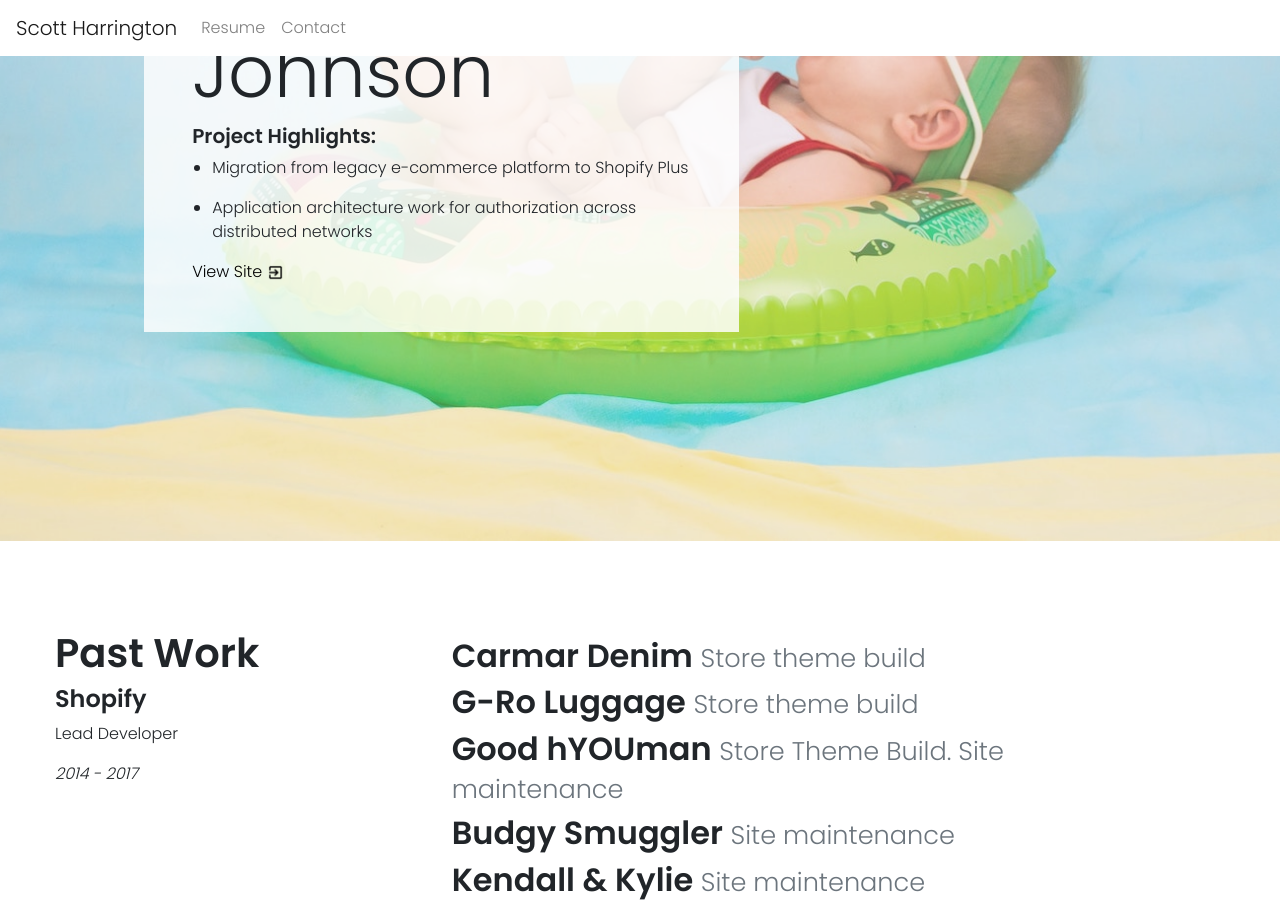
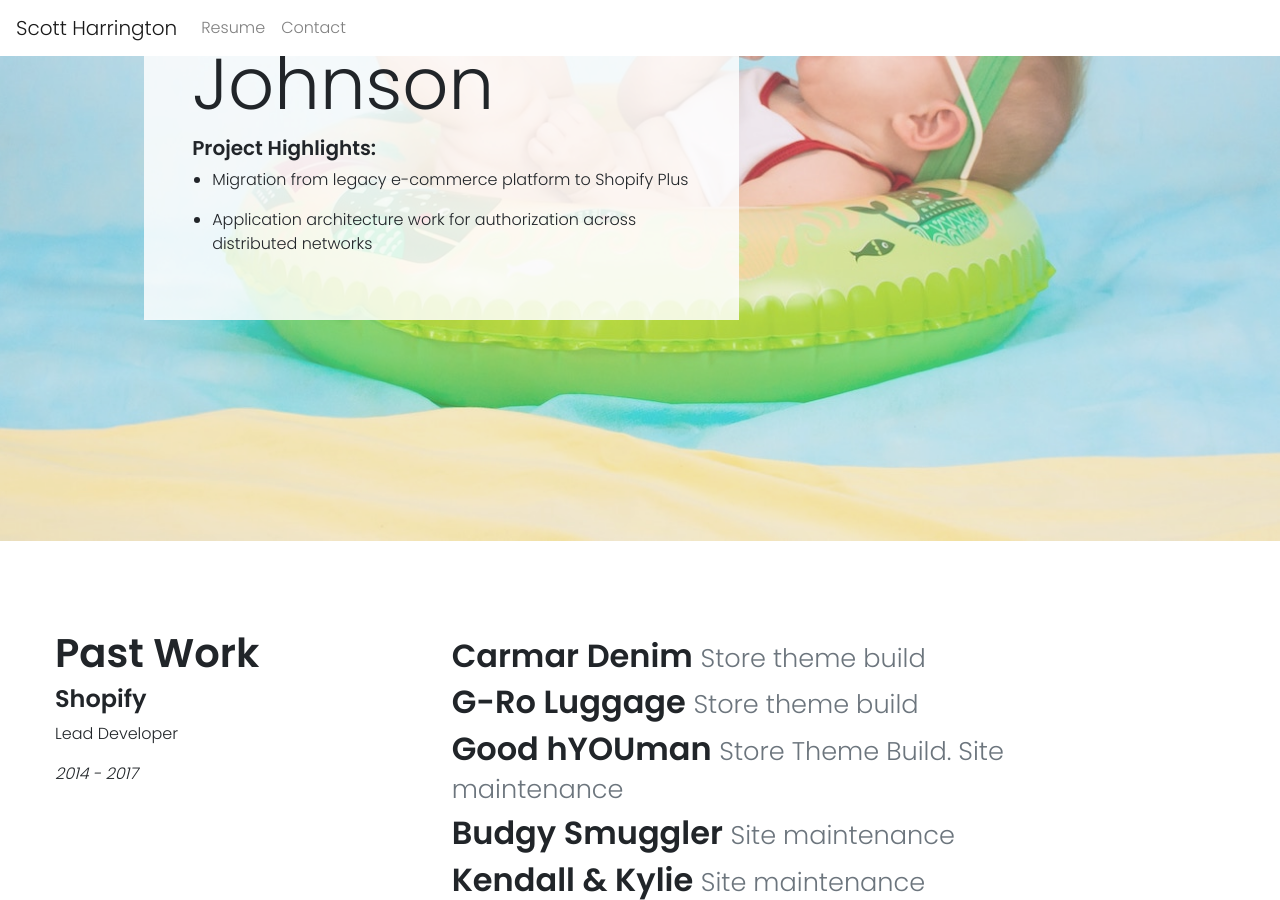
Before and after one commit to ScottJr/scottjr.github.io, a Jekyll site: the page built from index.html, in a window 1280 px wide and 900 px high, scrolled down 8966 px. Built offline with Jekyll 4.4.1, drawn with Linux system fonts in a browser that asks for light colours.

Commit message:
Updated URL logic

```diff
--- a/_includes/sections/banner.html
+++ b/_includes/sections/banner.html
@@ -30,7 +30,9 @@
             {% endfor %}
           </ul>
           {% endif %}
-          <a href="{{ project.url }}" target="_blank">View Site <img src="/assets/icons/icon-exit.png" alt="Exit" class="icon"></a>
+          {% if project.url != nil %}
+            <a href="{{ project.url }}" target="_blank">View Site <img src="/assets/icons/icon-exit.png" alt="Exit" class="icon"></a>
+          {% endif %}
         {% endif %}
       </div>
     </div>
```
